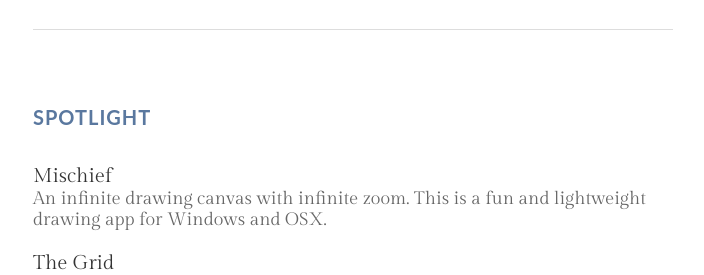
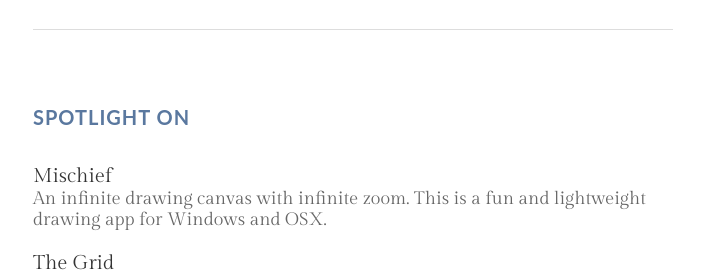
Before and after one commit to uxjulia/jekyll-blog, a Jekyll site: the page built from about.html, in a window 1280 px wide. Shown: the part 1457-1732 px from the top of the page, without its empty margins (287-991 px from the left). Built offline with Jekyll 4.4.1, drawn with Linux system fonts in a browser that asks for light colours; nearby versions of some CDN libraries; some web fonts are replaced; Markdown is read by kramdown in place of the engine named in the settings.

Commit message:
edit to spotlight section

```diff
--- a/about.html
+++ b/about.html
@@ -51,7 +51,7 @@
 <hr>
 <div class="bottom-teaser cf">
     <div class="spotlight">
-       <h5 class="index-hline"><span>SPOTLIGHT</span></h5>
+       <h5 class="index-hline"><span>SPOTLIGHT ON</span></h5>
         {% for spotlight in site.data.spotlight %}
         <section class="book-title">
             <a href="{{ spotlight.website }}">{{ spotlight.item }}</a>
```
